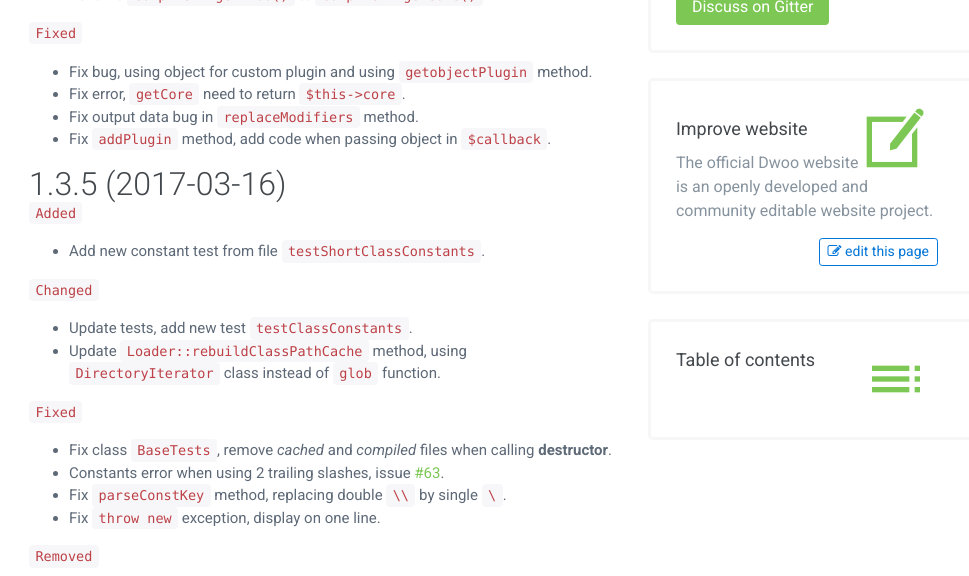
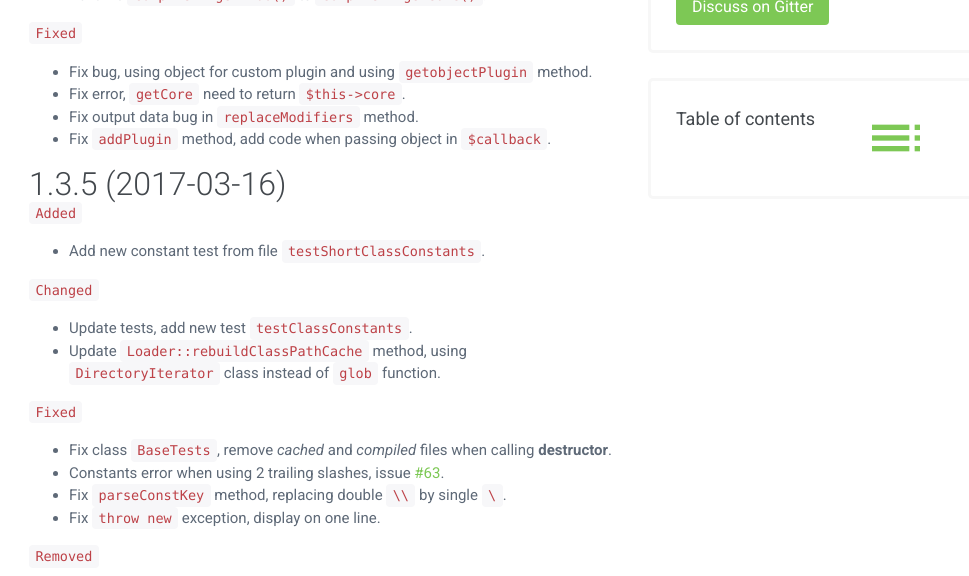
Before and after one commit to dwoo-project/docs, a Jekyll site: the page built from documentation/changelog.md, in a window 1280 px wide and 900 px high, cut to the strip 324-900 px from the top of the window. Shown: the whole strip, without its empty margins (256-1225 px from the left). Built offline with Jekyll 4.4.1, drawn with Linux system fonts in a browser that asks for light colours; nearby versions of some CDN libraries; library files that are not in the unit come from our copies.

Commit message:
Remove `improve` block

```diff
--- a/_includes/improve.html
+++ /dev/null
@@ -1,14 +0,0 @@
-<!-- Logic for 'edit this button' -->
-{% assign edit_url = "https://github.com/dwoo-project/dwoo-project.github.io/edit/master/" | append: page.path %}
-<div class="widget mb-25">
-    <span class="icon">
-        <img src="/assets/img/icon-edit.png" alt="">
-    </span>
-    <h4 class="mt-10 mb-10">Improve website</h4>
-    <p class="clearfix mb-0">
-        The official Dwoo website is an openly developed and community editable website project.<br>
-        <a href="{{ edit_url }}" target="_blank" class="float-right btn btn-outline-primary btn-sm mt-15 mr-10">
-            <i class="fa fa-pencil-square-o"></i> edit this page
-        </a>
-    </p>
-</div>
--- a/_layouts/documentation.html
+++ b/_layouts/documentation.html
@@ -24,7 +24,6 @@ layout: page
     </main>
      <div class="col-side mt-5 mr-5">
         {% include gitter.html %}
-        {% include improve.html %}
         {% if page.toc %}
             {% include toc.html %}
         {%endif %}
```
